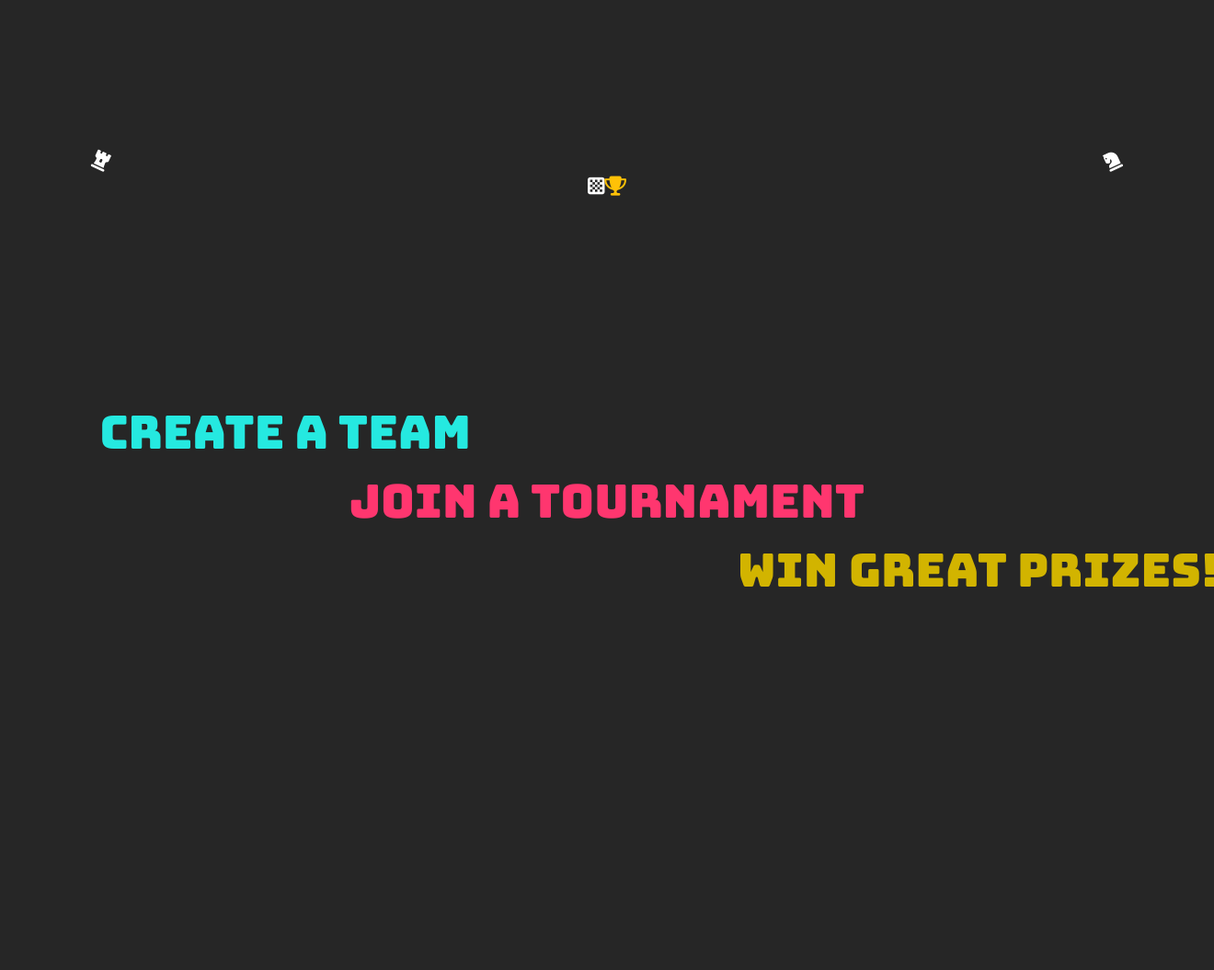
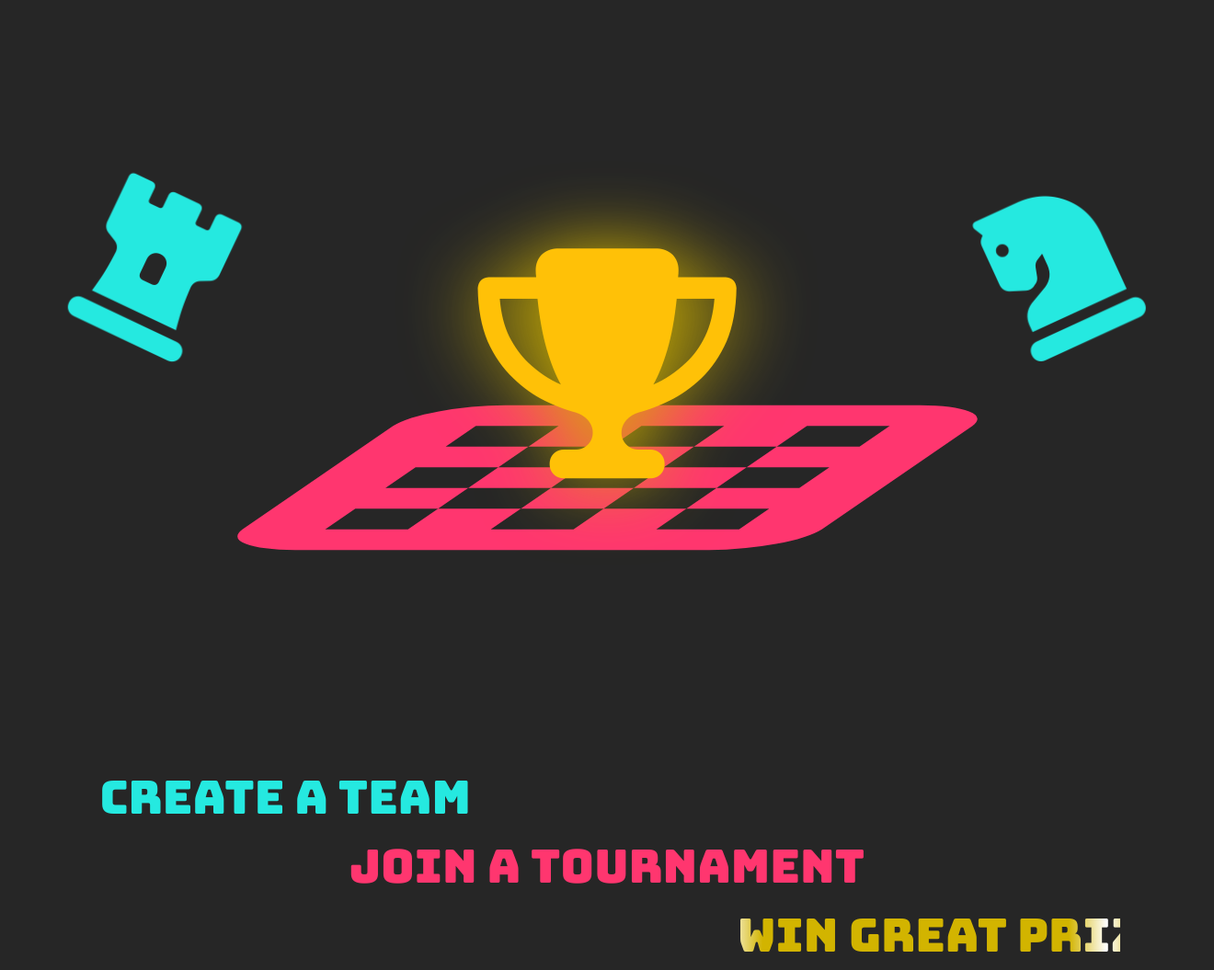
Before and after one commit to Darbix/IIS-project, a Django app: page / in a window 1320 px wide. Shown: the part 120-1175 px from the top of the page at 92% size. Before the commit the page ends 758 px from the top, so only its background shows below. Run offline with Django 4.2, Linux system fonts and the light colour scheme; data comes from the database, SQL or seed files in the repository.

Commit message:
Collectstatic

```diff
--- a/main_app/templates/main_app/stats.html
+++ b/main_app/templates/main_app/stats.html
@@ -14,7 +14,7 @@
             <div class="player-box mt-1">
                 <div class="d-flex align-items-center">
                     <div class="profile-img-div small-img">
-                        <img src="/media/{{ player.info.avatar }}" class="rounded-circle full-width small-img profile-img" alt=" "/>
+                        <img src="{{ player.info.avatar }}" class="rounded-circle full-width small-img profile-img" alt=" "/>
                     </div>
 
                     <div class="row ms-4 w-100">
--- a/static/main_app/index.css
+++ b/static/main_app/index.css
@@ -0,0 +1,48 @@
+.trophy-box{
+    position: absolute;
+    top: -160px;
+}
+
+.trophy-icon{
+    filter: drop-shadow(0 0 40px rgb(210, 180, 0));
+    font-size: 250px;
+}
+
+.board-icon{
+    font-size: 180px;
+    color: var(--color2);
+    transform: scale(4, 1)
+    skew(-20deg);
+}
+
+.chess-fig{
+    animation: shake 0.5s;
+    animation-iteration-count: infinite;
+    font-size: 180px;
+    color: var(--color1);
+}
+
+@keyframes shake {
+    0% { transform: rotate(-1deg); }
+    50% { transform: rotate(1deg); }
+    100% { transform: rotate(-1deg); }
+}
+
+.win-text {
+    background: linear-gradient(to right, rgb(210, 180, 0) 0, hsl(0, 0%, 100%) 10%, rgb(210, 180, 0) 20%);
+    -webkit-background-clip: text;
+    -webkit-text-fill-color: transparent;
+    animation: shine 2.5s infinite linear;
+}
+
+@keyframes shine {
+    0% {
+      background-position: 0px;
+    }
+    50% {
+      background-position: 500px;
+    }
+    100% {
+      background-position: 0px;
+    }
+}
```
Also changed, not shown: static/main_app/event_create.css (+11 -5 lines).
